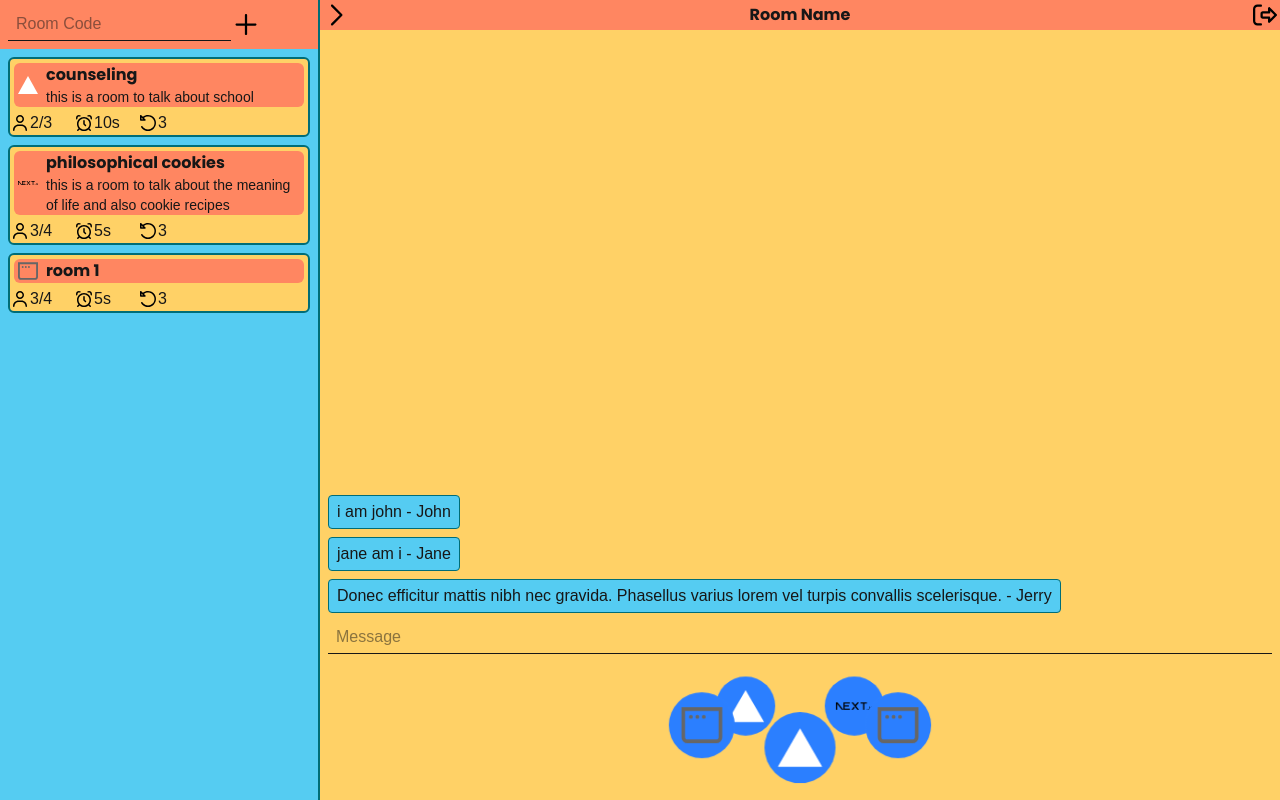
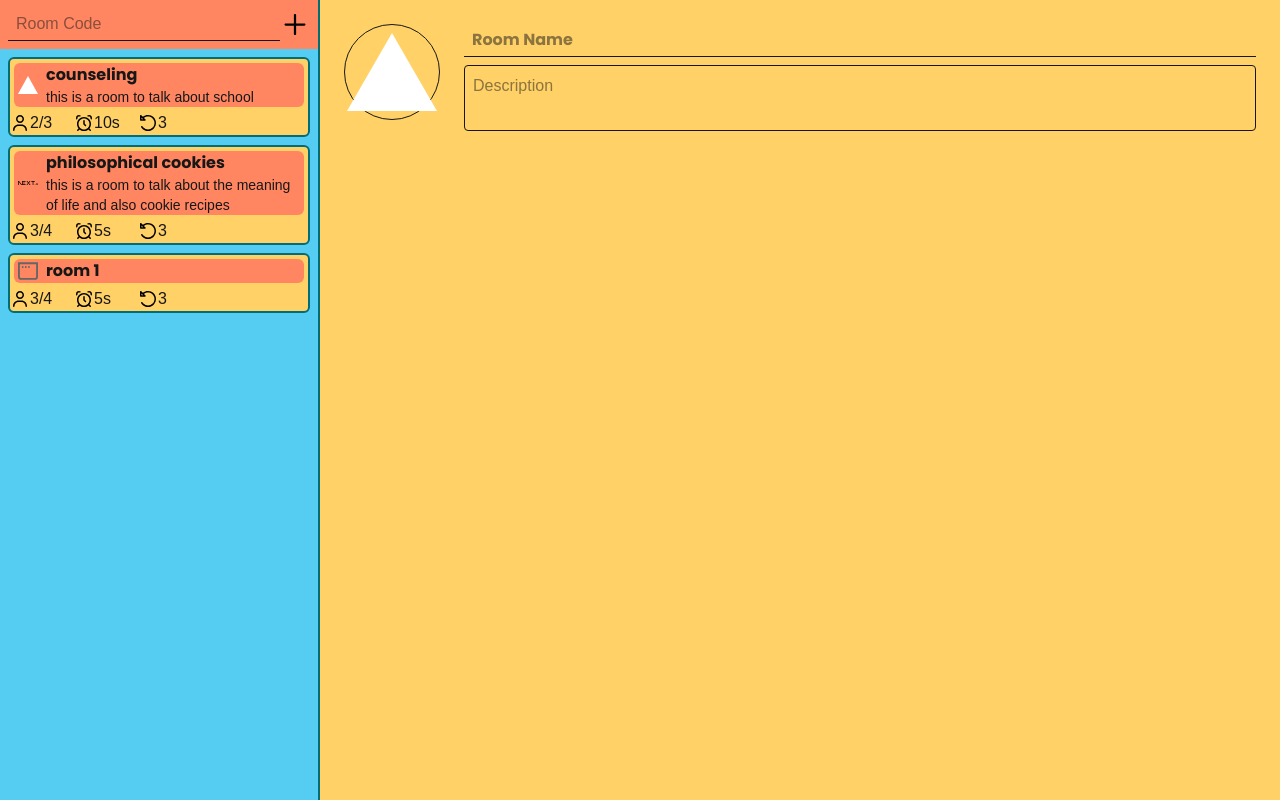
Before and after one commit to wahabahmed25/trance4mation-temp, a Next.js app in the folder frontend/: page /discussion-circle in a window 1280 px wide. Built offline with nearby package versions, Linux system fonts and the light colour scheme.

Commit message:
start on room creation menu

```diff
--- a/frontend/src/app/discussion-circle/page.tsx
+++ b/frontend/src/app/discussion-circle/page.tsx
@@ -1,12 +1,10 @@
 'use client'
 import { useEffect, useState } from "react"
 import { UserData } from "@/features/discussion-circle/types/UserData"
-import Carousel from '@/features/discussion-circle/components/Carousel'
-import ChatLog from '@/features/discussion-circle/components/ChatLog'
-import Navbar from '@/features/discussion-circle/components/Navbar'
-import { defaultRooms, defaultMessages, defaultPeople, YELLOW} from './defaults'
-import TextInput from "@/features/discussion-circle/components/TextInput"
+import { defaultRooms, defaultPeople} from './defaults'
 import RoomBrowser from "@/features/discussion-circle/components/RoomBrowser"
+import Room from "@/features/discussion-circle/components/Room"
+import RoomCreationMenu from "@/features/discussion-circle/components/RoomCreationMenu"
 
 export default function DiscussionCircle() {
     const [roomListings, setRoomListings] = useState(defaultRooms)
@@ -36,19 +34,8 @@ export default function DiscussionCircle() {
         <div className="flex flex-row h-screen">
             {(!collapsed) ? <RoomBrowser rooms={roomListings}/> : <></>}
 
-            <div className="flex flex-col w-3/4 grow" style={{backgroundColor: YELLOW}}>
-                <Navbar/>
-                <div className="flex flex-col p-2 grow justify-end gap-2">
-                    <ChatLog messages={defaultMessages}/>
-                    <TextInput placeholder="Message"/>
-                    <div style={{
-                        height: "80px",
-                        marginTop: "50px"
-                    }}>
-                        <Carousel users={people}/>
-                    </div>
-                </div>
-            </div>
+            {/* <Room/> */}
+            <RoomCreationMenu/>
         </div>
     )
 }
--- a/frontend/src/features/discussion-circle/components/ImageButton.tsx
+++ b/frontend/src/features/discussion-circle/components/ImageButton.tsx
@@ -7,10 +7,11 @@ interface ImageButtonProps {
     alt?: string,
     width?: number,
     height?: number,
-    style?: CSSProperties
+    style?: CSSProperties,
+    className?: string
 }
 
-export default function ImageButton({onClick, src, alt = src, width = 30, height = 30, style = {}}: ImageButtonProps) {
+export default function ImageButton({onClick, src, alt = src, width = 30, height = 30, style = {}, className}: ImageButtonProps) {
     return (
         <Image
         src={src}
@@ -22,6 +23,7 @@ export default function ImageButton({onClick, src, alt = src, width = 30, height
             cursor: "pointer",
             ...style
         }}
+        className={className}
         onClick={onClick}
         />
     )
--- a/frontend/src/features/discussion-circle/components/Person.tsx
+++ b/frontend/src/features/discussion-circle/components/Person.tsx
@@ -1,8 +1,8 @@
-import { User } from "@/features/discussion-circle/types/UserData"
+import { UserData } from "@/features/discussion-circle/types/UserData"
 import Image from "next/image"
 import { useEffect, useState } from "react"
 
-export default function Person({person, timerOn = false, timerDuration = 10} : {person: User, timerOn?: boolean, timerDuration?: number}) {
+export default function Person({person, timerOn = false, timerDuration = 10} : {person: UserData, timerOn?: boolean, timerDuration?: number}) {
     const strokeDashArray = 2 * Math.PI * 46
     const [strokeDashOffset, setStrokeDashOffset] = useState(timerOn ? strokeDashArray : 0)
 
--- a/frontend/src/features/discussion-circle/components/Room.tsx
+++ b/frontend/src/features/discussion-circle/components/Room.tsx
@@ -5,7 +5,8 @@ import ChatLog from "./ChatLog";
 import Navbar from "./Navbar";
 import TextInput from "./TextInput";
 
-export default function Room(roomData: RoomData) {
+export default function Room({roomData} : {roomData?: RoomData}) {
+    return (
         <div className="flex flex-col w-3/4 grow" style={{backgroundColor: YELLOW}}>
             <Navbar/>
             <div className="flex flex-col p-2 grow justify-end gap-2">
@@ -19,4 +20,5 @@ export default function Room(roomData: RoomData) {
                 </div>
             </div>
         </div>
+    )
 }
--- /dev/null
+++ b/frontend/src/features/discussion-circle/components/RoomCreationMenu.tsx
@@ -0,0 +1,40 @@
+import { POPPINS_BOLD, YELLOW, defaultMessages, defaultPeople } from "@/app/discussion-circle/defaults";
+import { RoomData } from "../types/RoomData";
+import Carousel from "./Carousel";
+import ChatLog from "./ChatLog";
+import Navbar from "./Navbar";
+import TextInput from "./TextInput";
+import Image from "next/image";
+
+export default function RoomCreationMenu() {
+    return (
+        <div className="flex flex-col w-3/4 grow" style={{backgroundColor: YELLOW}}>
+            <div className="flex gap-6 p-6 items-start">
+                <div className="rounded-full size-24 border-1 shrink-0 flex justify-center items-center">
+                    <Image
+                    src={"/vercel.svg"}
+                    alt="Sidebar"
+                    width={90}
+                    height={90}
+                    priority
+                    />
+                </div>
+                <div className="flex flex-col grow shrink gap-2 min-w-0">
+                    <TextInput
+                    placeholder="Room Name"
+                    className={POPPINS_BOLD.className}
+                    />
+                    <textarea
+                    className="border-1 rounded-sm p-2 grow text-base"
+                    placeholder="Description"
+                    style={{
+                        resize: "none",
+                    }}
+                    >
+
+                    </textarea>
+                </div>
+            </div>
+        </div>
+    )
+}
--- a/frontend/src/features/discussion-circle/components/TextInput.tsx
+++ b/frontend/src/features/discussion-circle/components/TextInput.tsx
@@ -4,17 +4,19 @@ interface TextInputProps {
     placeholder?: string,
     style?: CSSProperties,
     onChange?: ChangeEventHandler<HTMLInputElement>,
-    onSubmit?: FormEventHandler<HTMLInputElement>
+    onSubmit?: FormEventHandler<HTMLInputElement>,
+    className?: string
 }
 
-export default function TextInput({placeholder="", style, onChange, onSubmit}: TextInputProps) {
+export default function TextInput({ placeholder="", style, onChange, onSubmit, className }: TextInputProps) {
     return (
         <input
         type="text"
         placeholder={placeholder}
-        className="text-base p-1 px-2 border-b-1"
+        className={`text-base p-1 px-2 border-b-1 ${className}`}
         style={{
             minWidth: 0,
+            flexGrow: 1,
             ...style
         }}
         onChange={onChange}
```
Lines whose indentation alone changed are shown as unchanged.
